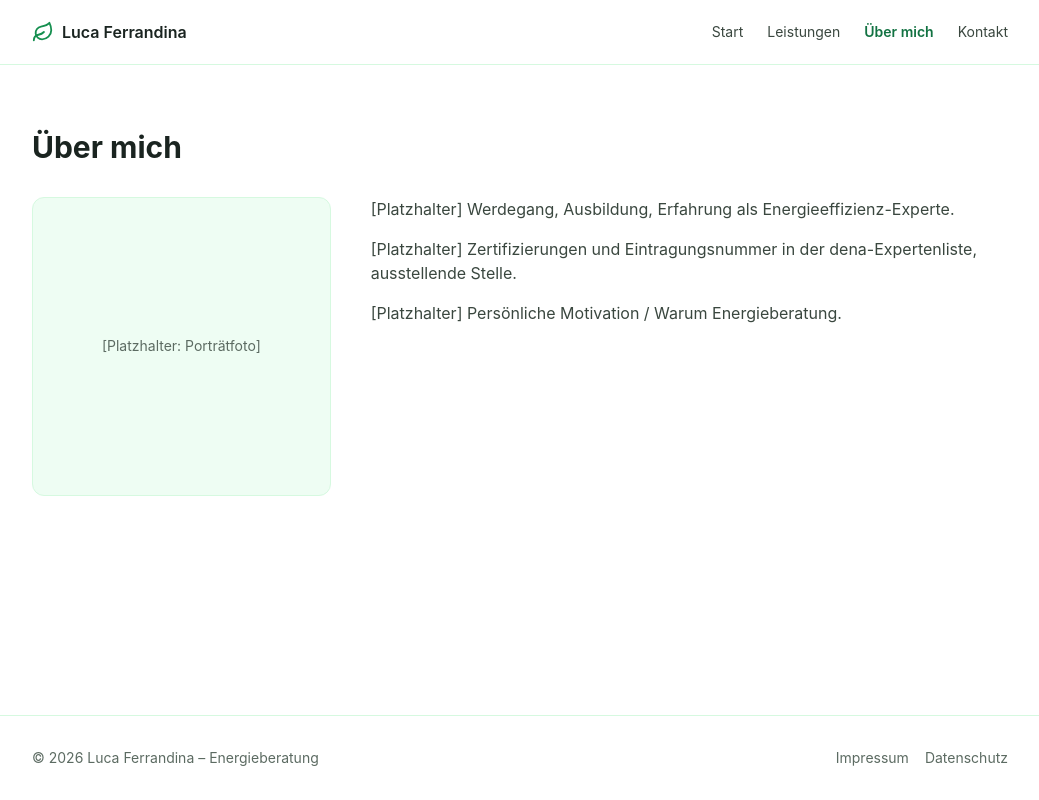
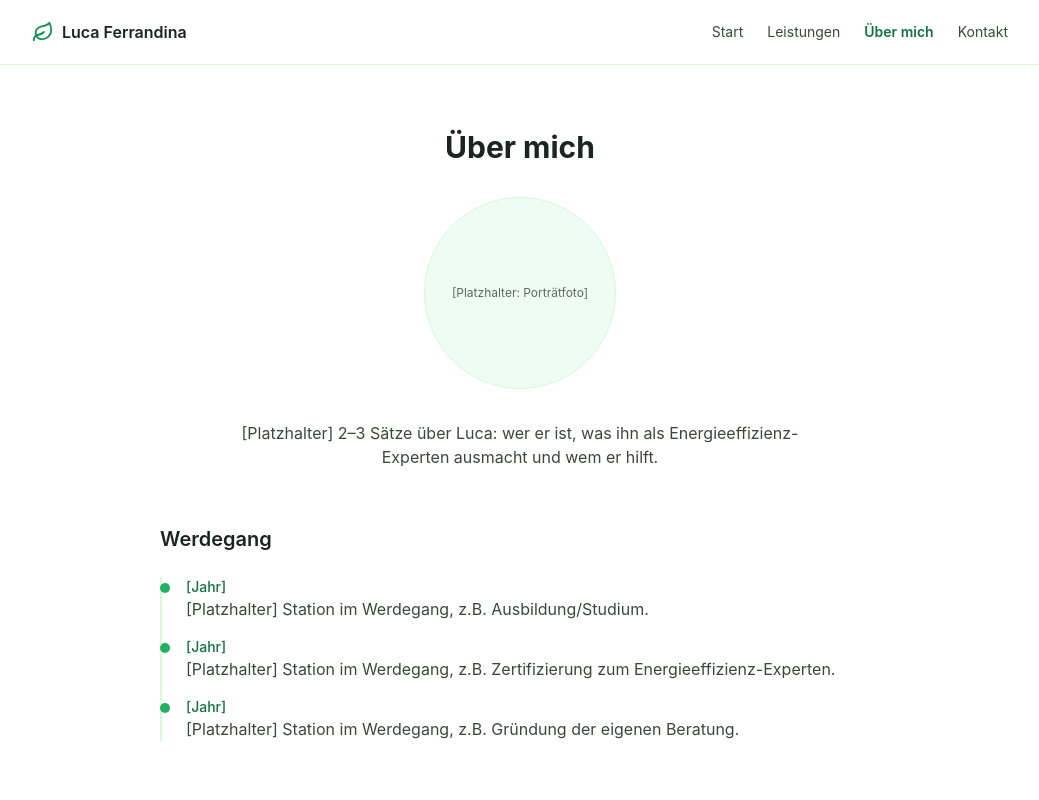
Before and after one commit to lucamicheleferrandina-droid/energieberatung-website, a React (Vite) app: page /#/ueber-mich in a window 1280 px wide. Shown: the top 800 px of the page, without its empty margins (120-1159 px from the left). Built offline with nearby package versions, Linux system fonts and the light colour scheme.

Commit message:
Über-mich-Seite: Bild oben, Intro-Text, Werdegang-Liste

```diff
--- a/src/pages/UeberMich.jsx
+++ b/src/pages/UeberMich.jsx
@@ -1,28 +1,33 @@
+const WERDEGANG = [
+  { jahr: '[Jahr]', text: '[Platzhalter] Station im Werdegang, z.B. Ausbildung/Studium.' },
+  { jahr: '[Jahr]', text: '[Platzhalter] Station im Werdegang, z.B. Zertifizierung zum Energieeffizienz-Experten.' },
+  { jahr: '[Jahr]', text: '[Platzhalter] Station im Werdegang, z.B. Gründung der eigenen Beratung.' },
+]
+
 export default function UeberMich() {
   return (
-    <section className="max-w-5xl mx-auto px-4 sm:px-6 py-16">
-      <h1 className="text-3xl font-bold text-ink-900 mb-8">Über mich</h1>
+    <section className="max-w-3xl mx-auto px-4 sm:px-6 py-16">
+      <h1 className="text-3xl font-bold text-ink-900 mb-8 text-center">Über mich</h1>
 
-      <div className="grid sm:grid-cols-3 gap-10 items-start">
-        <div className="sm:col-span-1">
-          <div className="aspect-square rounded-xl bg-brand-50 border border-brand-100 flex items-center justify-center text-ink-500 text-sm text-center p-4">
-            [Platzhalter: Porträtfoto]
-          </div>
-        </div>
+      <div className="w-40 h-40 sm:w-48 sm:h-48 mx-auto rounded-full bg-brand-50 border border-brand-100 flex items-center justify-center text-ink-500 text-xs text-center p-4 mb-8">
+        [Platzhalter: Porträtfoto]
+      </div>
 
-        <div className="sm:col-span-2 space-y-4 text-ink-700">
-          <p>
-            [Platzhalter] Werdegang, Ausbildung, Erfahrung als Energieeffizienz-Experte.
-          </p>
-          <p>
-            [Platzhalter] Zertifizierungen und Eintragungsnummer in der dena-Expertenliste,
-            ausstellende Stelle.
-          </p>
-          <p>
-            [Platzhalter] Persönliche Motivation / Warum Energieberatung.
-          </p>
-        </div>
-      </div>
+      <p className="text-ink-700 text-center max-w-xl mx-auto mb-14">
+        [Platzhalter] 2–3 Sätze über Luca: wer er ist, was ihn als
+        Energieeffizienz-Experten ausmacht und wem er hilft.
+      </p>
+
+      <h2 className="text-xl font-semibold text-ink-900 mb-6">Werdegang</h2>
+      <ol className="space-y-4 border-l-2 border-brand-100 pl-6">
+        {WERDEGANG.map((station, i) => (
+          <li key={i} className="relative">
+            <span className="absolute -left-[1.65rem] top-1.5 w-2.5 h-2.5 rounded-full bg-brand-500" />
+            <span className="block text-sm font-medium text-brand-700">{station.jahr}</span>
+            <span className="text-ink-700">{station.text}</span>
+          </li>
+        ))}
+      </ol>
     </section>
   )
 }
```
